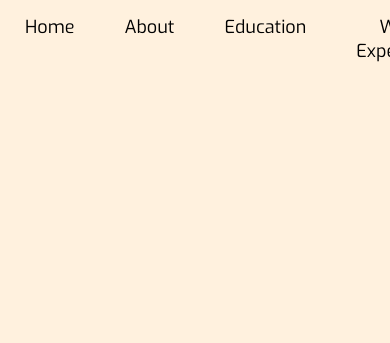
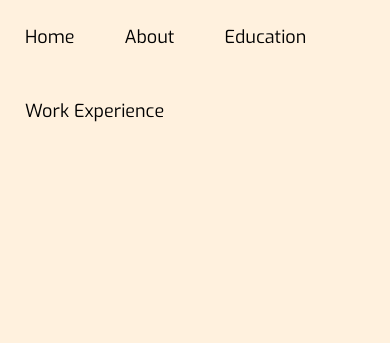
Before and after one commit to JayFields04/JayFields04.github.io, a plain HTML site: page index.html in a window 390 px wide. Shown: the top 343 px of the page. Drawn offline with Linux system fonts and the light colour scheme.

Commit message:
fixing media screen

```diff
--- a/style.css
+++ b/style.css
@@ -270,11 +270,16 @@ font-size: 20px;
 }
    */
 
-@media screen and (min-width: 320px) {
-.navbar {
-    flex-direction: row;
-    justify-content: space-between;
-    align-items: center;
+@media only screen and (max-width: 600px) {
+nav ul {
+    display: block;
+    width: 100%;
+    text-align: center;
+}
+
+nav li {
+    display: block;
+    margin: 10px;
 }
 h2 {
 font-size: 24px;
```
Lines whose indentation alone changed are shown as unchanged.
